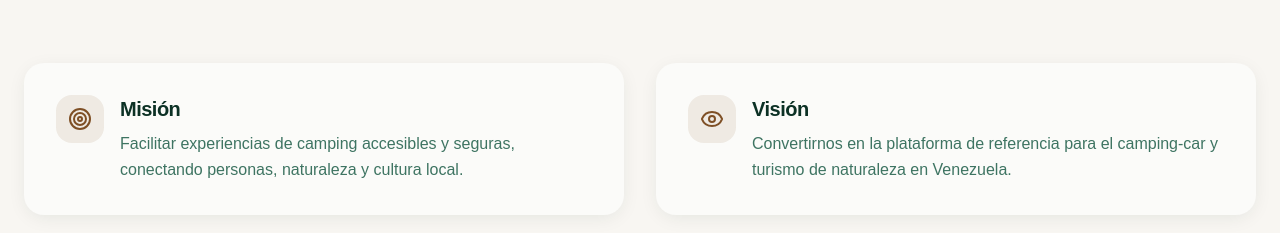
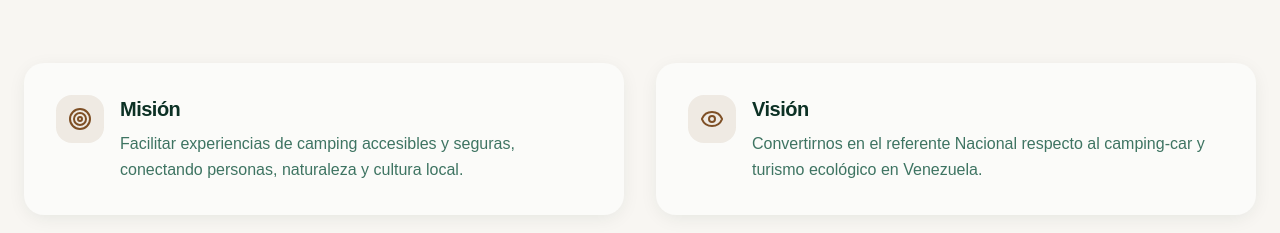
Before and after one commit to lsdR94/pichi-camping, a React (Vite) app: page / in a window 1280 px wide. Shown: the part 4360-4593 px from the top of the page. Built offline with nearby package versions, Linux system fonts and the light colour scheme; the HTML template or start-up script is replaced by a standard one.

Commit message:
update visión

```diff
--- a/src/components/About.tsx
+++ b/src/components/About.tsx
@@ -12,7 +12,7 @@ const values = [
     icon: Eye,
     title: "Visión",
     description:
-      "Convertirnos en la plataforma de referencia para el camping-car y turismo de naturaleza en Venezuela.",
+      "Convertirnos en el referente Nacional respecto al camping-car y turismo ecológico en Venezuela.",
   },
   {
     icon: Users,
```
